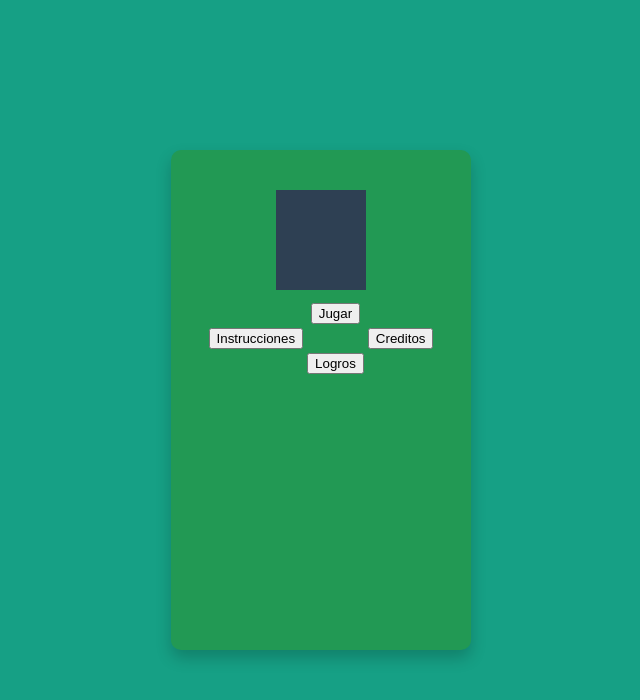
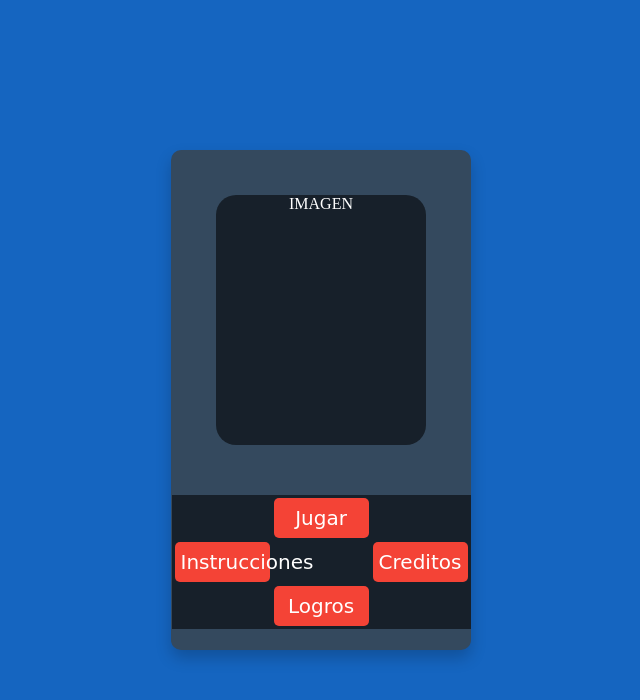
Before and after one commit to id4n/apliciones, a plain HTML site: page single_app/index.html in a window 1280 px wide. Shown: the whole page, without its empty margins (319-959 px from the left). Drawn offline with Linux system fonts and the light colour scheme; a web font is replaced by a local one.

Commit message:
ajustes style menu

```diff
--- a/single_app/css/stylesheet.css
+++ b/single_app/css/stylesheet.css
@@ -1,6 +1,7 @@
 body{
-    background-color: #16A085;
+    background-color: #1565C0;
     margin:0;
+
 }
 /*splash*/
 #splash{
@@ -12,8 +13,8 @@ body{
   z-index: 10000;
 }
 #carga{
-  border: 15px solid #229954;
-  border-top-color: #2E4053;
+  border: 15px solid #17202A;
+  border-top-color: #F44336;
   border-top-style: groove;
   height: 100px;
   width: 100px;
@@ -40,7 +41,7 @@ body{
   box-shadow: 0px 8px 16px 0px rgba(0,0,0,0.2);
    height: 500px;
    width: 300px;
-   background: #229954;
+   background: #34495E;
    position: fixed;
    top:0;
    bottom:0;
@@ -53,13 +54,30 @@ body{
  #img{
    margin:auto;
    margin-bottom: 50px;
-   position: relative;
-   top:40px;
-   height: 20%;
-   width: 30%;
-   background: #2E4053 ;
+   margin-top:15%;
+   height: 50%;
+   width: 70%;
+   border-radius: 20px;
+   background: #17202A ;
+   text-align: center;
  }
  /* botones menu */
  #menu{
    margin:auto;
+   background: #17202A;
  }
+ button{
+   background: #F44336 ;
+   border-radius: 5px;
+    width: 95px;
+    height: 40px;
+   border: 0;
+   color:white;
+   text-align: center;
+   transition-duration: 0.4s;
+   font-family: 'Odibee Sans', cursive;
+   font-size: 20px;
+ }
+ button:hover{
+   color: #17202A;
+ }
--- a/single_app/index.html
+++ b/single_app/index.html
@@ -6,7 +6,7 @@
   <meta name="viewport" content="width=device-width, initial-scale=1.0">
   <meta http-equiv="X-UA-Compatible" content="ie=edge">
   <link rel="stylesheet" href="css/stylesheet.css">
-  <link href="https://fonts.googleapis.com/css?family=Exo+2|Geo&display=swap" rel="stylesheet">
+  <link href="https://fonts.googleapis.com/css?family=Odibee+Sans&display=swap" rel="stylesheet">
   <title>MENÚ</title>
   <script src="js/splash.js"></script>
 </head>
@@ -16,7 +16,7 @@
     <div id="carga"></div>
   </div>
   <div id="phone">
-    <div id="img"></div>
+    <div id="img"> <p style="color:white">IMAGEN</p> </div>
     <table id="menu">
       <tr>
         <th></th>
```
